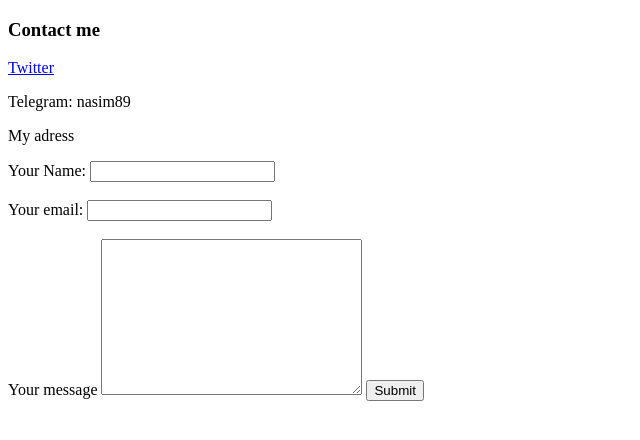
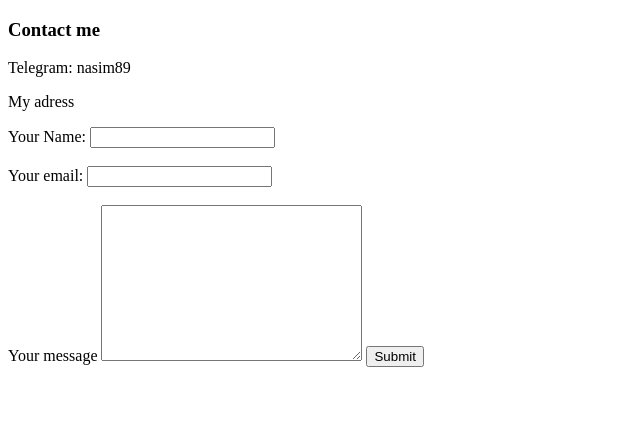
Before and after one commit to plebinmetaverse/cv, a plain HTML site: page contacts.html in a window 1280 px wide. Shown: the whole page, without its empty margins (0-640 px from the left). Drawn offline with Linux system fonts and the light colour scheme.

Commit message:
Update contacts.html

```diff
--- a/contacts.html
+++ b/contacts.html
@@ -6,7 +6,6 @@
     </head>
     <body>
         <h3>Contact me</h3>
-        <p><a href="https://twitter.com/PlebinMetaverse">Twitter</a></p>
         <p>Telegram: nasim89</p>
         <p>My adress</p>
 
```
